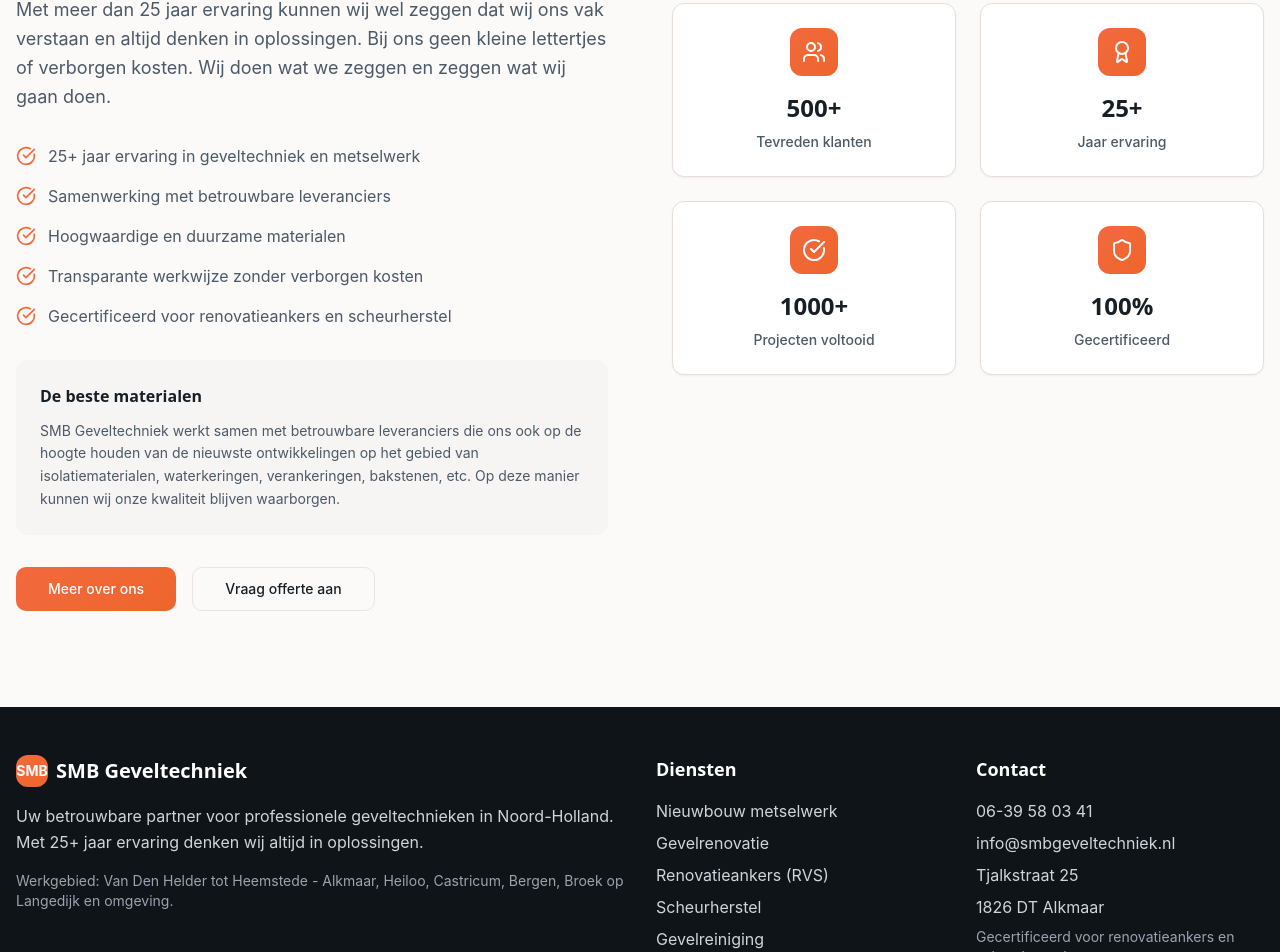
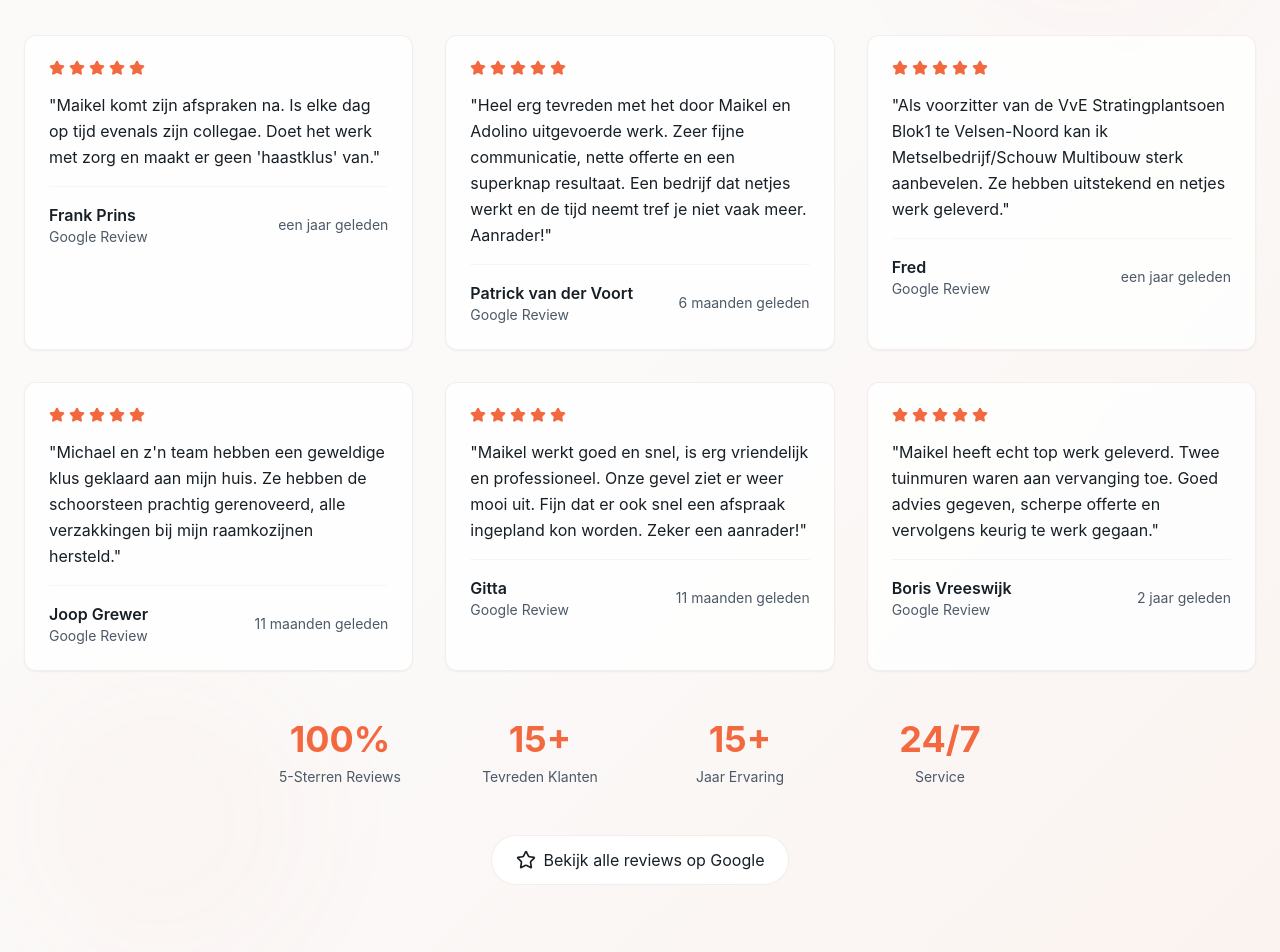
Before and after one commit to AramDawara123/smbgeveltechniek, a React (Vite) app: page / in a window 1280 px wide. Shown: the part 5179-6131 px from the top of the page. Built offline with nearby package versions, Linux system fonts and the light colour scheme.

Commit message:
Add reviews section
Add a new section to display customer reviews on the homepage. The reviews will be presented in a visually appealing grid format.

```diff
--- /dev/null
+++ b/src/components/ReviewsSection.tsx
@@ -0,0 +1,197 @@
+import { Star } from "lucide-react";
+import { Card } from "@/components/ui/card";
+
+const ReviewsSection = () => {
+  const reviews = [
+    {
+      name: "Frank Prins",
+      timeAgo: "een jaar geleden",
+      rating: 5,
+      text: "Maikel komt zijn afspraken na. Is elke dag op tijd evenals zijn collegae. Doet het werk met zorg en maakt er geen 'haastklus' van."
+    },
+    {
+      name: "Patrick van der Voort",
+      timeAgo: "6 maanden geleden",
+      rating: 5,
+      text: "Heel erg tevreden met het door Maikel en Adolino uitgevoerde werk. Zeer fijne communicatie, nette offerte en een superknap resultaat. Een bedrijf dat netjes werkt en de tijd neemt tref je niet vaak meer. Aanrader!"
+    },
+    {
+      name: "Fred",
+      timeAgo: "een jaar geleden",
+      rating: 5,
+      text: "Als voorzitter van de VvE Stratingplantsoen Blok1 te Velsen-Noord kan ik Metselbedrijf/Schouw Multibouw sterk aanbevelen. Ze hebben uitstekend en netjes werk geleverd."
+    },
+    {
+      name: "Joop Grewer",
+      timeAgo: "11 maanden geleden",
+      rating: 5,
+      text: "Michael en z'n team hebben een geweldige klus geklaard aan mijn huis. Ze hebben de schoorsteen prachtig gerenoveerd, alle verzakkingen bij mijn raamkozijnen hersteld."
+    },
+    {
+      name: "Gitta",
+      timeAgo: "11 maanden geleden",
+      rating: 5,
+      text: "Maikel werkt goed en snel, is erg vriendelijk en professioneel. Onze gevel ziet er weer mooi uit. Fijn dat er ook snel een afspraak ingepland kon worden. Zeker een aanrader!"
+    },
+    {
+      name: "Boris Vreeswijk",
+      timeAgo: "2 jaar geleden",
+      rating: 5,
+      text: "Maikel heeft echt top werk geleverd. Twee tuinmuren waren aan vervanging toe. Goed advies gegeven, scherpe offerte en vervolgens keurig te werk gegaan."
+    },
+    {
+      name: "Jan Veuger",
+      timeAgo: "8 maanden geleden",
+      rating: 5,
+      text: "Zeer tevreden over het contact, de prijs en de uiteindelijke uitvoering. Komen afspraken na."
+    },
+    {
+      name: "Marianne Manshanden",
+      timeAgo: "7 maanden geleden",
+      rating: 5,
+      text: "Uitstekende vaklui, harde werkers, service-gericht. Zeer betrouwbaar."
+    },
+    {
+      name: "Agnes Dejong",
+      timeAgo: "een jaar geleden",
+      rating: 5,
+      text: "Vakman die weet wat hij doet, prachtig werk, ruimt netjes alles op. Wij zijn tevreden met zijn werk, een dikke tien plus!"
+    },
+    {
+      name: "Ruben Dekker",
+      timeAgo: "8 maanden geleden",
+      rating: 5,
+      text: "Vriendelijke en betrouwbare vakmensen die met je meedenken. Goede communicatie. Werken netjes."
+    },
+    {
+      name: "Miriam Gevers",
+      timeAgo: "2 jaar geleden",
+      rating: 5,
+      text: "Niet heel goedkoop, maar echt uitstekende kwaliteit, goed vakmanschap, en twee prettige aardige mensen."
+    },
+    {
+      name: "Michiel Sylvestre",
+      timeAgo: "2 jaar geleden",
+      rating: 5,
+      text: "Michael heeft onze gevel heel mooi en vakkundig hersteld. Dank voor de service!"
+    },
+    {
+      name: "Zoli Szalai",
+      timeAgo: "10 maanden geleden",
+      rating: 5,
+      text: "Excellent work done, on time, top quality. I was contacting Michael on WhatsApp (not speaking proper Dutch), this was a big help."
+    },
+    {
+      name: "Bart Havenaar",
+      timeAgo: "3 jaar geleden",
+      rating: 5,
+      text: "Maikel is een harde werker en een man van zijn woord!"
+    },
+    {
+      name: "Bas Zweeris",
+      timeAgo: "2 jaar geleden",
+      rating: 5,
+      text: "Snel en goed werk geleverd, maar vooral vlotte en duidelijke communicatie!"
+    }
+  ];
+
+  // Show first 6 reviews in the main grid
+  const displayedReviews = reviews.slice(0, 6);
+
+  return (
+    <section className="py-16 md:py-24 bg-gradient-to-br from-background via-background/80 to-primary/5 relative overflow-hidden">
+      {/* Decorative elements */}
+      <div className="absolute top-0 right-0 w-96 h-96 bg-primary/5 rounded-full opacity-50 blur-3xl"></div>
+      <div className="absolute bottom-0 left-0 w-80 h-80 bg-primary/10 rounded-full opacity-30 blur-3xl"></div>
+
+      <div className="container mx-auto px-4 md:px-6 relative z-10">
+        {/* Section Header */}
+        <div className="text-center mb-12 md:mb-16">
+          <div className="inline-flex items-center gap-2 px-4 py-2 bg-primary/10 rounded-full text-primary font-medium mb-4">
+            <Star className="w-5 h-5 fill-current" />
+            <span>Google Reviews</span>
+          </div>
+
+          <h2 className="font-display text-3xl md:text-4xl lg:text-5xl font-bold mb-4 md:mb-6">
+            Wat Onze Klanten Zeggen
+          </h2>
+
+          <div className="flex items-center justify-center gap-2 mb-4">
+            {[...Array(5)].map((_, i) => (
+              <Star key={i} className="w-8 h-8 fill-primary text-primary" />
+            ))}
+            <span className="ml-2 text-xl font-semibold">5.0</span>
+            <span className="text-muted-foreground ml-1">• {reviews.length} reviews</span>
+          </div>
+
+          <p className="text-lg md:text-xl text-muted-foreground max-w-3xl mx-auto">
+            Ontdek waarom klanten ons vertrouwen voor hun gevelrenovatie projecten
+          </p>
+        </div>
+
+        {/* Reviews Grid */}
+        <div className="grid grid-cols-1 md:grid-cols-2 lg:grid-cols-3 gap-6 md:gap-8 mb-12">
+          {displayedReviews.map((review, index) => (
+            <Card key={index} className="p-6 hover:shadow-lg transition-all duration-300 hover:scale-[1.02] bg-card/80 backdrop-blur-sm border border-border/50">
+              {/* Rating */}
+              <div className="flex items-center gap-1 mb-4">
+                {[...Array(review.rating)].map((_, i) => (
+                  <Star key={i} className="w-4 h-4 fill-primary text-primary" />
+                ))}
+              </div>
+
+              {/* Review Text */}
+              <blockquote className="text-foreground mb-4 leading-relaxed">
+                "{review.text}"
+              </blockquote>
+
+              {/* Reviewer Info */}
+              <div className="flex items-center justify-between pt-4 border-t border-border/30">
+                <div>
+                  <div className="font-semibold text-foreground">{review.name}</div>
+                  <div className="text-sm text-muted-foreground">Google Review</div>
+                </div>
+                <div className="text-sm text-muted-foreground">{review.timeAgo}</div>
+              </div>
+            </Card>
+          ))}
+        </div>
+
+        {/* Stats Section */}
+        <div className="grid grid-cols-2 md:grid-cols-4 gap-8 max-w-3xl mx-auto">
+          <div className="text-center">
+            <div className="text-3xl md:text-4xl font-bold text-primary mb-2">100%</div>
+            <div className="text-sm text-muted-foreground">5-Sterren Reviews</div>
+          </div>
+          <div className="text-center">
+            <div className="text-3xl md:text-4xl font-bold text-primary mb-2">{reviews.length}+</div>
+            <div className="text-sm text-muted-foreground">Tevreden Klanten</div>
+          </div>
+          <div className="text-center">
+            <div className="text-3xl md:text-4xl font-bold text-primary mb-2">15+</div>
+            <div className="text-sm text-muted-foreground">Jaar Ervaring</div>
+          </div>
+          <div className="text-center">
+            <div className="text-3xl md:text-4xl font-bold text-primary mb-2">24/7</div>
+            <div className="text-sm text-muted-foreground">Service</div>
+          </div>
+        </div>
+
+        {/* Google Link */}
+        <div className="text-center mt-12">
+          <a
+            href="https://www.google.com/search?q=SMB+Geveltechniek+reviews"
+            target="_blank"
+            rel="noopener noreferrer"
+            className="inline-flex items-center gap-2 px-6 py-3 bg-card hover:bg-primary/10 border border-border/50 rounded-full transition-all duration-300 hover:scale-105 hover:shadow-lg text-foreground hover:text-primary"
+          >
+            <Star className="w-5 h-5" />
+            <span>Bekijk alle reviews op Google</span>
+          </a>
+        </div>
+      </div>
+    </section>
+  );
+};
+
+export default ReviewsSection;
--- a/src/pages/Index.tsx
+++ b/src/pages/Index.tsx
@@ -2,6 +2,7 @@ import Navigation from "@/components/Navigation";
 import SEOOptimizedHero from "@/components/SEOOptimizedHero";
 import Services from "@/components/Services";
 import ProjectShowcase from "@/components/ProjectShowcase";
+import ReviewsSection from "@/components/ReviewsSection";
 import About from "@/components/About";
 import { Helmet } from "react-helmet-async";
 const Index = () => {
@@ -59,6 +60,7 @@ const Index = () => {
       <SEOOptimizedHero />
       <Services />
       <ProjectShowcase />
+      <ReviewsSection />
       <About />
 
       {/* Footer */}
```
